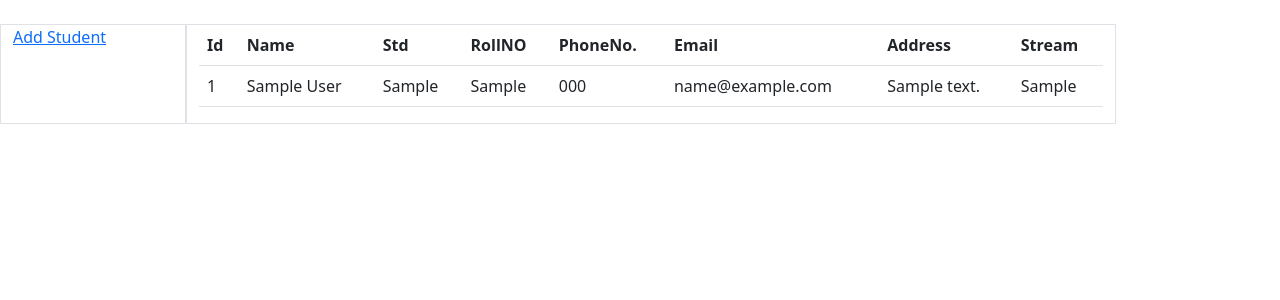
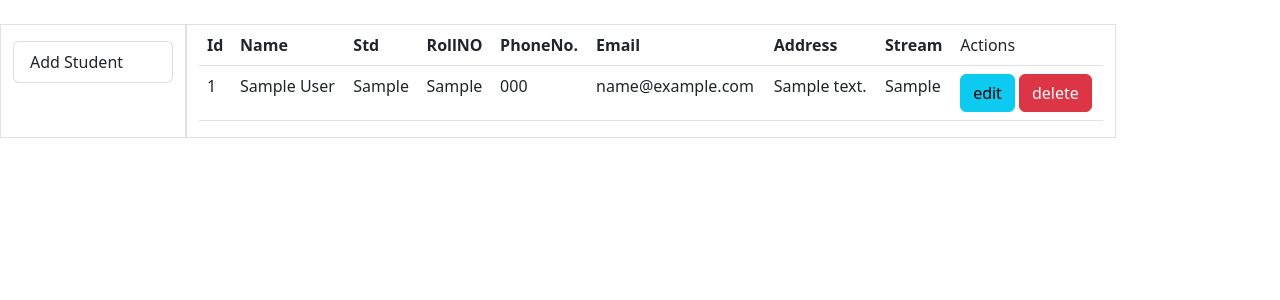
Before and after one commit to Manish-Kumar-9782/Django-Tutorials, a Django app: page / in a window 1280 px wide. Shown: the top 300 px of the page. Run offline with Django 4.2, Linux system fonts and the light colour scheme; tables that the repository leaves empty hold one stand-in row (values such as "Sample post").

Commit message:
worked on Student form and delete student entry

```diff
--- a/Django App/MyApp/MyPage/urls.py
+++ b/Django App/MyApp/MyPage/urls.py
@@ -3,4 +3,6 @@ from . import views
 urlpatterns = [
     path('', views.home, name="home"),
     path("addStudent", views.addStudent, name="addStudent"),
+    path("removeStudent/<int:pk>", views.removeStudent, name="removeStudent"),
+    path("updateStudent", views.updateStudent, name="updateStudent"),
 ]
--- a/Django App/MyApp/MyPage/views.py
+++ b/Django App/MyApp/MyPage/views.py
@@ -14,13 +14,27 @@ def home(request):
 def addStudent(request):
 
     if request.method == "GET":
-        form = StudentForm()
+        form = StudentForm()  # blank student form
         return render(request, "addStudent.html", {"form": form})
 
     if request.method == "POST":
-        print(request.POST)
+        print(request.POST)  # filled student form with request.POST Data.
         form = StudentForm(request.POST)
         if form.is_valid():
             form.save()
 
         return redirect("home")
+
+
+def removeStudent(request, pk):
+
+    if request.method == "GET":
+        print("button pressed: ", pk)
+        st = Student.objects.get(pk=pk)
+        st.delete()
+        print("Student with id: ", pk, " Deleted")
+    return redirect("home")
+
+
+def updateStudent(request):
+    return redirect("home")
--- a/Django App/MyApp/templates/home.html
+++ b/Django App/MyApp/templates/home.html
@@ -20,8 +20,14 @@
 <body>
 
     <div class="container row mt-4">
-        <aside class="col-2 border">
-            <a href="{% url 'addStudent' %}">Add Student</a>
+        <aside class="col-2 border py-3">
+            <ul class="list-group">
+                <li class="list-group-item">
+                    <a href="{% url 'addStudent' %}" class="text-decoration-none text-dark">Add
+                        Student</a>
+
+                </li>
+            </ul>
         </aside>
         <div class="col border">
             <table class="table">
@@ -35,6 +41,7 @@
                         <th>Email</th>
                         <th>Address</th>
                         <th>Stream</th>
+                        <td>Actions</td>
                     </tr>
                 </thead>
 
@@ -50,6 +57,15 @@
                         <td>{{student.Email}}</td>
                         <td>{{student.Address}}</td>
                         <td>{{student.Stream}}</td>
+                        <td>
+                            <div class="d-flex gap-1">
+                                <button type="button" class="btn btn-info">edit</button>
+                                <button type="button" class="btn btn-danger">
+                                    <a href="{% url 'removeStudent' student.id %}"
+                                        class="text-decoration-none text-light">delete</a>
+                                </button>
+                            </div>
+                        </td>
                     </tr>
                     {% endfor %}
                 </tbody>
```
Also changed, not shown: 2 other files.
